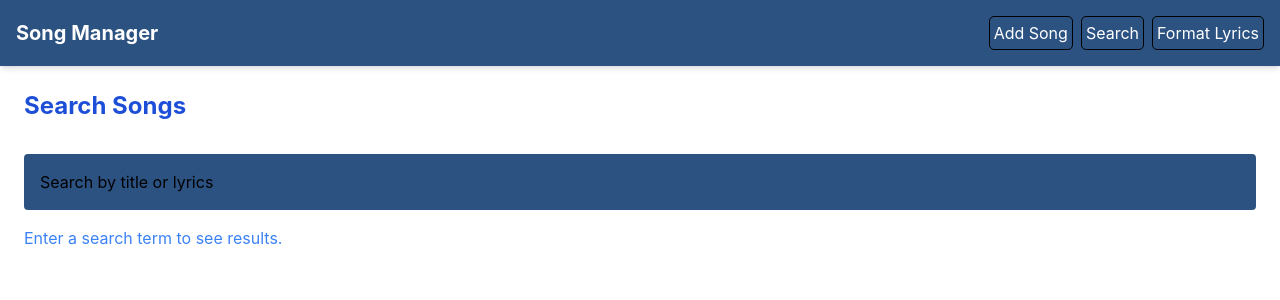
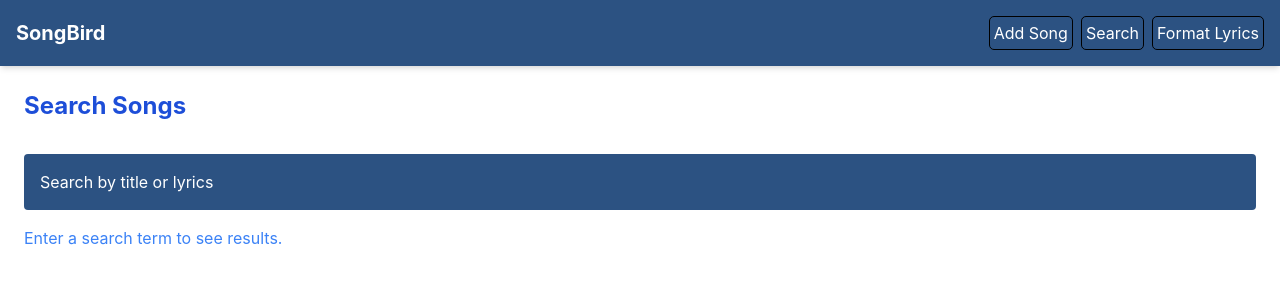
Before and after one commit to ifechiglory/songbird, a React (Vite) app: page /search in a window 1280 px wide. Shown: the top 300 px of the page. Built offline with nearby package versions, Linux system fonts and the light colour scheme.

Commit message:
minor bug fixes in search page

```diff
--- a/src/components/Header.jsx
+++ b/src/components/Header.jsx
@@ -5,7 +5,7 @@ import '../index.css'
 function Header(){
     return(
     <div className='flex w-full p-4 bg-blue-800 overflow-hidden justify-between items-center shadow-md'>
-        <h1 className="text-white">Song Manager</h1>
+        <h1 className="text-white">SongBird</h1>
 
         <nav className='flex justify-between items-center gap-2'>
         <Link to="/">Add Song</Link>
--- a/src/components/Search.jsx
+++ b/src/components/Search.jsx
@@ -31,7 +31,7 @@ const SearchPage = ({ songs }) => {
         placeholder="Search by title or lyrics"
         value={searchTerm}
         onChange={(e) => setSearchTerm(e.target.value)}
-        className="w-full p-4 rounded bg-blue-800 my-4 text-white"
+        className="w-full p-4 rounded bg-blue-800 my-4 text-white placeholder:text-white"
       />
 
       <div className='h-96 overflow-y-scroll'>
@@ -49,7 +49,7 @@ const SearchPage = ({ songs }) => {
                   </div>
 
                   {/* Right Column: Lyrics Snippet */}
-                  <div className="relative border-l-2 px-6">
+                  <div className="relative px-2">
                     {expandedSong === song.title ? (
                       <pre className="whitespace-pre-wrap leading-loose text-blue-800">
                         {song.lyrics}
@@ -61,7 +61,7 @@ const SearchPage = ({ songs }) => {
                     )}
 
                     <button
-                      className="mt-2 text-blue-500 mr-4 hover:text-white hover:underline focus:outline-none"
+                      className="mt-2 text-blue-200 mr-4 hover:text-white hover:underline focus:outline-none"
                       onClick={() => toggleExpand(song.title)}
                     >
                       {expandedSong === song.title ? 'Show Less' : 'Show More'}
--- a/src/index.css
+++ b/src/index.css
@@ -39,7 +39,7 @@ a{
 }
 
 a:hover{
-  background-color: rgb(14, 5, 64);
+  background-color: rgb(38, 13, 179);
   color: white;
   border:1px solid rgb(225, 222, 231);
 }
```
